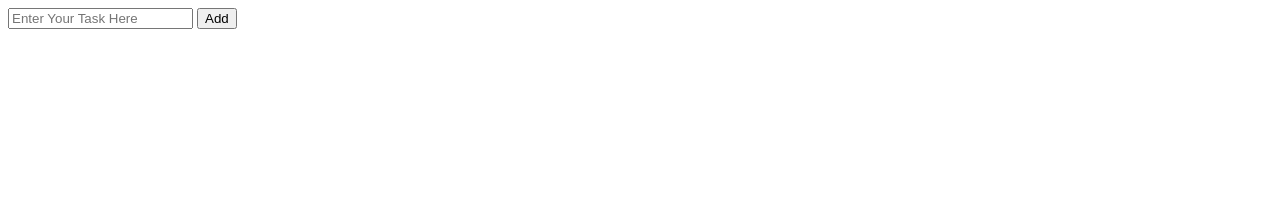
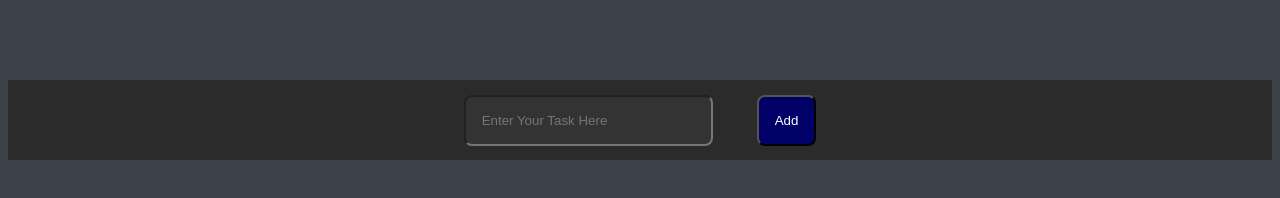
Before and after one commit to Kushal-Shrestha/todo-app, a plain HTML site: page index.html in a window 1280 px wide. Drawn offline with Linux system fonts and the light colour scheme.

Commit message:
feat: Added Styling For Input Field and BG Color

```diff
--- a/index.html
+++ b/index.html
@@ -5,12 +5,18 @@
     <meta charset="UTF-8">
     <meta name="viewport" content="width=device-width, initial-scale=1.0">
     <title>To-Do List</title>
+    <link rel="stylesheet" href="style.css">
 </head>
 
 <body>
-
-    <input type="text" id="todo" placeholder="Enter Your Task Here" />
-    <button onclick="handleTodo()">Add</button>
+    <div class="todo-input">
+        <div>
+            <input class="todo-input__field" type="text" id="todo" placeholder="Enter Your Task Here" />
+        </div>
+        <div>
+            <button class="todo-input__button" onclick="handleTodo()">Add</button>
+        </div>
+    </div>
     <script src="index.js">
     </script>
 </body>
--- a/style.css
+++ b/style.css
@@ -0,0 +1,33 @@
+body {
+    /* background-image: linear-gradient(to right, #f06292 0%, #517fa4 100%); */
+    background-color: #3c424a;
+    background-repeat: no-repeat;
+    height: 100vh;
+}
+
+.todo-input {
+    display: flex;
+    justify-content: center;
+    align-items: center;
+    gap: 5rem;
+    width: 100%;
+    height: 10%;
+    margin-top: 5rem;
+    background-color: #2b2b2b;
+}
+
+.todo-input__field {
+    background-color: rgb(51, 51, 51);
+    padding: 1rem;
+    border-radius: 0.5rem;
+    width: 100%;
+    color: white;
+}
+
+.todo-input__button {
+    background-color: rgb(0, 0, 103);
+    color: white;
+    padding: 1rem;
+    border-radius: 0.5rem;
+    width: 100%;
+}
```
